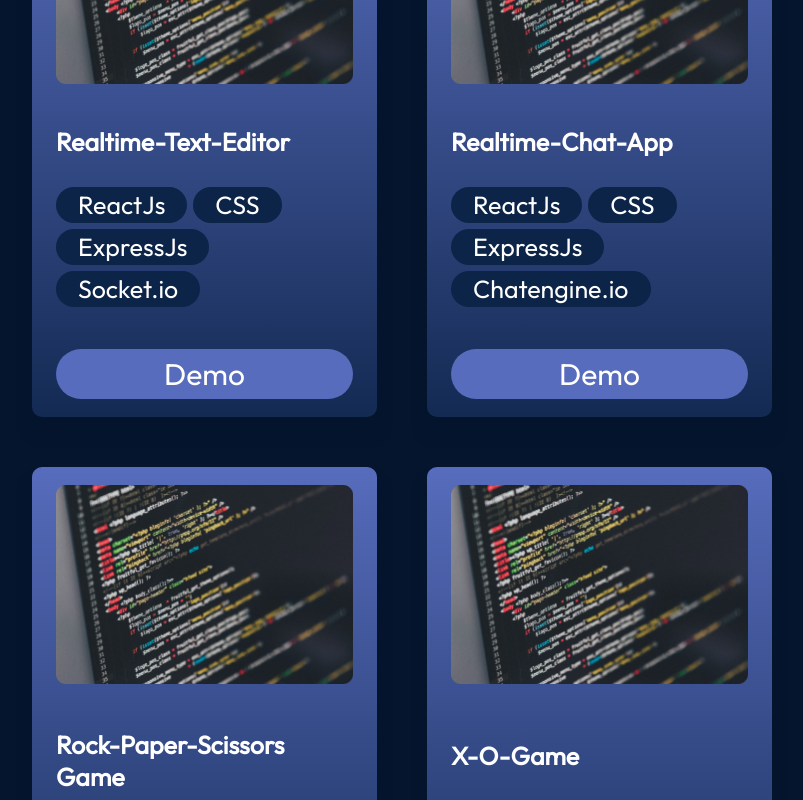
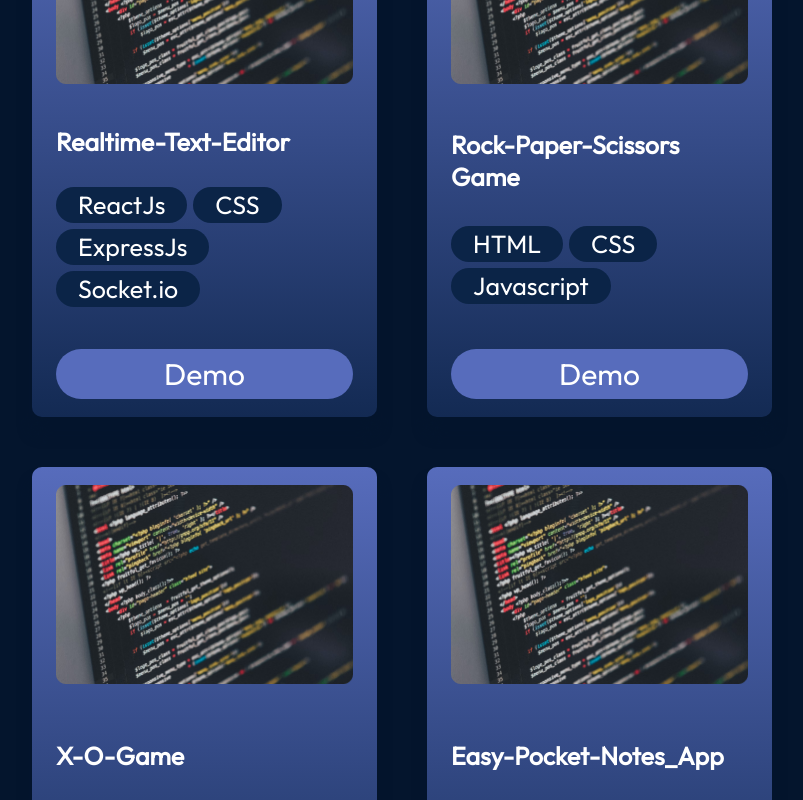
Before and after one commit to Farzan-Ullah/My_Portfolio, a React (Vite) app: page / in a window 1280 px wide. Shown: the part 4100-4900 px from the top of the page, without its empty margins (238-1041 px from the left). Built offline with nearby package versions, Linux system fonts and the light colour scheme.

Commit message:
resume updated

```diff
--- a/src/components/Hero/Hero.jsx
+++ b/src/components/Hero/Hero.jsx
@@ -25,8 +25,8 @@ export const Hero = () => {
             Contact Me
           </a>
           <a
-            href={getImageUrl("resume/FarzanUllahResume.pdf")}
-            download="FarzanUllahResume.pdf"
+            href={getImageUrl("resume/Farzan_Ullah_Resume.pdf")}
+            download="Farzan_Ullah_Resume.pdf"
             className={styles.resumeBtn}
           >
             Download Resume
--- a/src/data/projects.json
+++ b/src/data/projects.json
@@ -5,13 +5,6 @@
     "description": "This is a project made to learn the latest languages by building an app.",
     "skills": ["ReactJs", "CSS", "ExpressJs", "Socket.io"],
     "demo": "https://code-editor-app.onrender.com"
-  },
-  {
-    "title": "Realtime-Chat-App",
-    "imageSrc": "projects/project.png",
-    "description": "This is a project made to learn the latest languages by building an app.",
-    "skills": ["ReactJs", "CSS", "ExpressJs", "Chatengine.io"],
-    "demo": "https://chat-app-002.onrender.com"
   },
   {
     "title": "Rock-Paper-Scissors Game",
```
Also changed, not shown: 1 other file (tests, documents, lock files or other folders).
